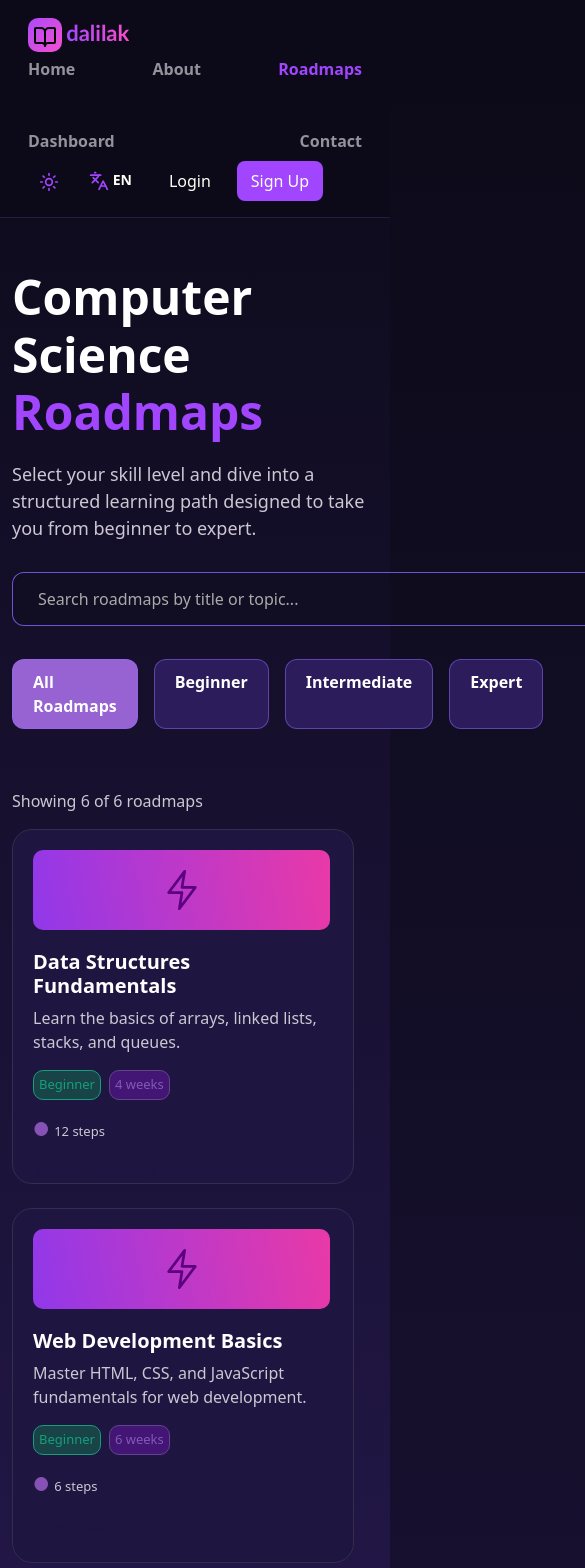
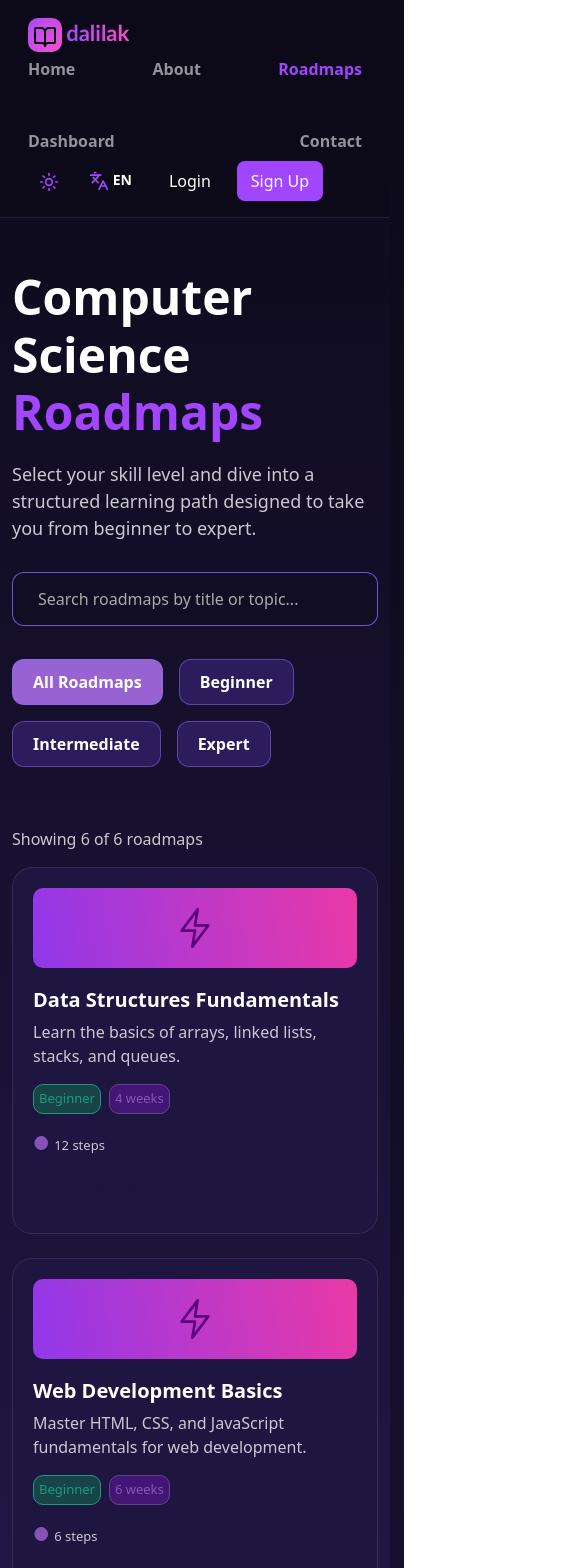
Before and after one commit to Ahmedelsharawy9520002/Dalilak, a React (Vite) app: page /Roadmaps in a window 390 px wide. Shown: the top 1568 px of the page, 585 px wide, since content can reach past the window. Built offline with nearby package versions, Linux system fonts and the light colour scheme.

Commit message:
roadmaps responsive & name & logout

```diff
--- a/db.json
+++ b/db.json
@@ -5,6 +5,30 @@
       "name": "Ahmed",
       "email": "ahmed11@gmail.com",
       "password": "1234"
+    },
+    {
+      "id": "84f5",
+      "name": "fatma",
+      "email": "fatma@gmail.com",
+      "password": "123"
+    },
+    {
+      "id": "deda",
+      "name": "fatma aboelnaga",
+      "email": "fatma1@gmail.com",
+      "password": "123"
+    },
+    {
+      "id": "1d15",
+      "name": "sara",
+      "email": "sara@gmail.com",
+      "password": "12"
+    },
+    {
+      "id": "5e46",
+      "name": "john",
+      "email": "a@a.a",
+      "password": "1"
     }
   ]
 }
--- a/index.html
+++ b/index.html
@@ -8,6 +8,7 @@
     <link rel="stylesheet" href="https://fonts.googleapis.com/css2?family=Material+Symbols+Rounded" />
     <link rel="stylesheet"href="https://fonts.googleapis.com/css2?family=Material+Symbols+Outlined">
     <link rel="stylesheet" href="https://cdn.jsdelivr.net/npm/bootstrap-icons@1.11.1/font/bootstrap-icons.css">
+    <script src="https://cdn.jsdelivr.net/npm/bootstrap@5.3.0/dist/js/bootstrap.bundle.min.js"></script>
 
   </head>
   <body>
--- a/src/App.jsx
+++ b/src/App.jsx
@@ -1,5 +1,5 @@
 import Navbar from './components/Navbar'
-import { BrowserRouter, Routes, Route } from "react-router-dom";
+import { BrowserRouter, Routes, Route, useLocation } from "react-router-dom";
 import Roadmaps from './components/Roadmaps';
 import Home from './components/Home';
 import About from './components/About';
@@ -9,25 +9,32 @@ import Dashboard from './components/Dashboard';
 import Login from './components/Login';
 import Signup from './components/Signup';
 import RoadmapDetail from './components/tracks';
+import { useState } from 'react';
+import 'bootstrap/dist/css/bootstrap.min.css';
 
 
 
 function App() {
+  const [currentUser, setCurrentUser] = useState(null)
+  const location = useLocation();
+
+  const hideNavbar = location.pathname === "/login" || location.pathname === "/signup";
+
   return (
     <>
-      <Navbar />
+      {!hideNavbar && <Navbar currentUser={currentUser} setCurrentUser={setCurrentUser} />}
       <Routes>
         <Route path="/Dalilak" element={<Home />} />
         <Route path="/About" element={<About />} />
         <Route path="/Contact" element={<Contact />} />
         <Route path="/Roadmaps" element={<Roadmaps />} />
         <Route path="/Dashboard" element={<Dashboard />} />
-        <Route path="/login" element={<Login />} />
-        <Route path="/signup" element={<Signup />} />
+        <Route path="/login" element={<Login setCurrentUser={setCurrentUser} />} />
+        <Route path="/signup" element={<Signup setCurrentUser={setCurrentUser} />} />
         <Route path="/tracks/:title" element={<RoadmapDetail />} />
 
       </Routes>
-      <Footer/>
+      {!hideNavbar && <Footer/>}
     </>
   )
 }
--- a/src/components/Login.jsx
+++ b/src/components/Login.jsx
@@ -111,7 +111,7 @@ const SocialLogin = () => {
   );
 };
 
-const Login = () => {
+const Login = (props) => {
   const [form, setForm] = useState({
     email: "",
     password: "",
@@ -151,6 +151,7 @@ const Login = () => {
           alert("Login successful ✅");
           localStorage.setItem("user", JSON.stringify(foundUser)); // 👈 نحتفظ باليوزر
           navigate("/Dalilak"); // 👈 التحويل لصفحة Home
+          props.setCurrentUser(foundUser.name)
         }
       })
       .catch((err) => {
--- a/src/components/Navbar.jsx
+++ b/src/components/Navbar.jsx
@@ -8,7 +8,11 @@ import Logo from "../assets/Logo.jpg";
 import { BookOpen, Menu, X, Sun, Moon, Languages } from "lucide-react"
 import 'bootstrap/dist/css/bootstrap.min.css';
 import Dashboard from './Dashboard';
-function Navbar() {
+import Dropdown from 'react-bootstrap/Dropdown';
+import profilepic from '../images/profilepic.webp'
+import { CgProfile } from "react-icons/cg";
+
+function Navbar(props) {
   return (
     <>
       <div className="  p-3  d-flex  justify-content-between  navbar navbar_content">
@@ -58,6 +62,9 @@ function Navbar() {
             <button className="navbarthemebtn"><Sun className="sun"/></button>
             <button className="navbarlanguagebtn"><Languages className="lang" /><span className="ennavbar"> EN</span></button>
 
+            {
+              !props.currentUser &&(
+              <>
                 <Link to="/login">
                   <button className="navbarloginbtn">Login</button>
                 </Link>
@@ -65,6 +72,25 @@ function Navbar() {
                 <Link to="/signup">
                   <button className="navbarsignupbtn">Sign Up</button>
                 </Link>
+              </>
+            )}
+
+            {
+              props.currentUser &&(
+              <>
+                <div class="dropdown">
+                  <button class="btn btn-secondary dropdown-toggle" type="button" data-bs-toggle="dropdown" aria-expanded="false">
+                    <img src={profilepic} alt="profilepic" className="rounded-circle" style={{height:"30px", width:"30px"}}/>
+                  </button>
+                  <ul class="dropdown-menu bg-secondary" >
+                    <li className="d-flex"><a class="dropdown-item rounded" href="#">{props.currentUser}</a></li>
+                    <li><Link to="/login" class="dropdown-item bg-danger rounded">Log Out</Link></li>
+                  </ul>
+                </div>
+              </>
+            )}
+
+
           </div>
 
 
--- a/src/components/RoadmapSqr.jsx
+++ b/src/components/RoadmapSqr.jsx
@@ -9,7 +9,7 @@ function Roadmapsqr(props){
                 <RxLightningBolt className="lightning"/>
             </div>
             <h5 className="mytitle fw-bold">{props.title}</h5>
-            <p>{props.desc}</p>
+            <p className="roadmapsqrdesc">{props.desc}</p>
             <div className="d-flex gap-2">
                 <p className="levelsqr" level={props.level}>{props.level}</p>
                 <p className="duration">{props.duration}</p>
--- a/src/components/Roadmaps.jsx
+++ b/src/components/Roadmaps.jsx
@@ -78,7 +78,7 @@ function Roadmaps(){
         setcategory(selectedCategory)
     }
     return(
-        <div className="container ">
+        <div className="container">
 
             <h1 className='title'>Computer Science <span className='word'>Roadmaps</span></h1>
             <p className='desc'>Select your skill level and dive into a structured learning path designed to take you from beginner to expert.</p>
@@ -91,7 +91,7 @@ function Roadmaps(){
                 placeholder='Search roadmaps by title or topic...'
                 />
             </div>
-            <div className="levels d-flex gap-3">
+            <div className="levels d-flex flex-wrap gap-3">
                 {levels.map((item, index) => (
                     <div
                         key={index}
@@ -106,7 +106,7 @@ function Roadmaps(){
                 ))}
             </div>
             <p>Showing {displayed.length} of {roadmaps.length} roadmaps</p>
-            <div className='cardscont d-flex flex-wrap gap-4'>
+            <div className='cardscont d-flex flex-wrap gap-4 justify-content-center'>
                 {
                 displayed.map((elem)=>(
                     <RoadmapSqr id={elem.id} title={elem.title} desc={elem.description} level={elem.level} duration={elem.duration} steps={elem.steps} />
--- a/src/components/Signup.jsx
+++ b/src/components/Signup.jsx
@@ -76,6 +76,7 @@ import "../styles/signup.css";
 import githubLogo from "../assets/github_logo-removebg-preview.png";
 import googleLogo from "../assets/google_logo-removebg-preview.png";
 import { Link } from "react-router-dom";
+import { useNavigate } from "react-router-dom";
 
 const InputField = ({ label, type, placeholder, icon, name, value, onChange }) => {
   return (
@@ -111,7 +112,7 @@ const SocialLogin = () => {
   );
 };
 
-const Signup = () => {
+const Signup = (props) => {
   const [form, setForm] = useState({
     fullName: "",
     email: "",
@@ -121,6 +122,8 @@ const Signup = () => {
 
   const [error, setError] = useState("");
   const [loading, setLoading] = useState(false);
+  const navigate = useNavigate();
+
 
   // أي تغيير في أي input
   const handleChange = (e) => {
@@ -152,6 +155,9 @@ const Signup = () => {
       .then((res) => {
         console.log("Signed up user:", res.data);
         alert("Account created successfully ✅");
+        navigate("/Dalilak");
+
+        props.setCurrentUser(form.fullName)
 
         // تفضّلي: امسحي الفورم بعد التسجيل
         setForm({
--- a/src/styles/roadmaps.css
+++ b/src/styles/roadmaps.css
@@ -1,5 +1,5 @@
 .container{
-    max-width: 1100px !important;
+    max-width: 1100px;
 }
 .title{
     font-size: 300% !important;
@@ -17,7 +17,7 @@
 }
 
 .searchinp{
-    width: 1088px;
+    width: 100%;
     margin-bottom: 33px;
     background-color:rgba(14, 12, 28, 0.5)  !important;
     border: 1px solid rgb(75, 55, 130) ;
@@ -34,20 +34,10 @@
     padding-left: 25px;
 }
 
-
-/* .searchinp:focus{
-    /* border-color: rgb(159, 68, 252) !important; */
-    /* border: 2px solid rgb(60, 43, 106) !important; */
-
-    /* color: rgb(255, 255, 241) !important; */
-
-/* } */
 .levels{
     margin-bottom: 60px;
 }
 .level{
-    /* border: solid #312e4e 1px; */
-    /* background-color: #281e55; */
     background-color: #2c1c5b;
     border: 1px solid rgba(141, 107, 251, 0.5);
     padding: 10px 20px 10px;
@@ -87,11 +77,8 @@
     color: rgb(161, 69, 255) !important;
 }
 .iconcont{
-    width: 297px;
     height: 80px;
-    /* background: linear-gradient(to bottom, #ff53ac, #6316ab); */
     background: linear-gradient(80deg, rgb(145, 56, 234), rgb(233, 57, 167));
-
     border-radius: 10px;
     margin-bottom: 20px;
 }
@@ -148,3 +135,24 @@
     transition: all 0.1s ease;
     color: #1E1640 !important;
 }
+@media (max-width:1098px) and (min-width:1025px){
+    .roadmapsqrcont{
+        width: 300px;
+        height: 105%;
+    }
+}
+@media (max-width:732px){
+    .roadmapsqrcont{
+        width: 105%;
+        height: 100%;
+    }
+    .roadmapsqrdesc{
+        max-width: 400px;
+    }
+}
+@media (max-width:542px){
+    .roadmapsqrcont{
+        width: 100%;
+        height: 100%;
+    }
+}
```
Also changed, not shown: src/images/profilepic.webp (added). Lines whose indentation alone changed are shown as unchanged.
